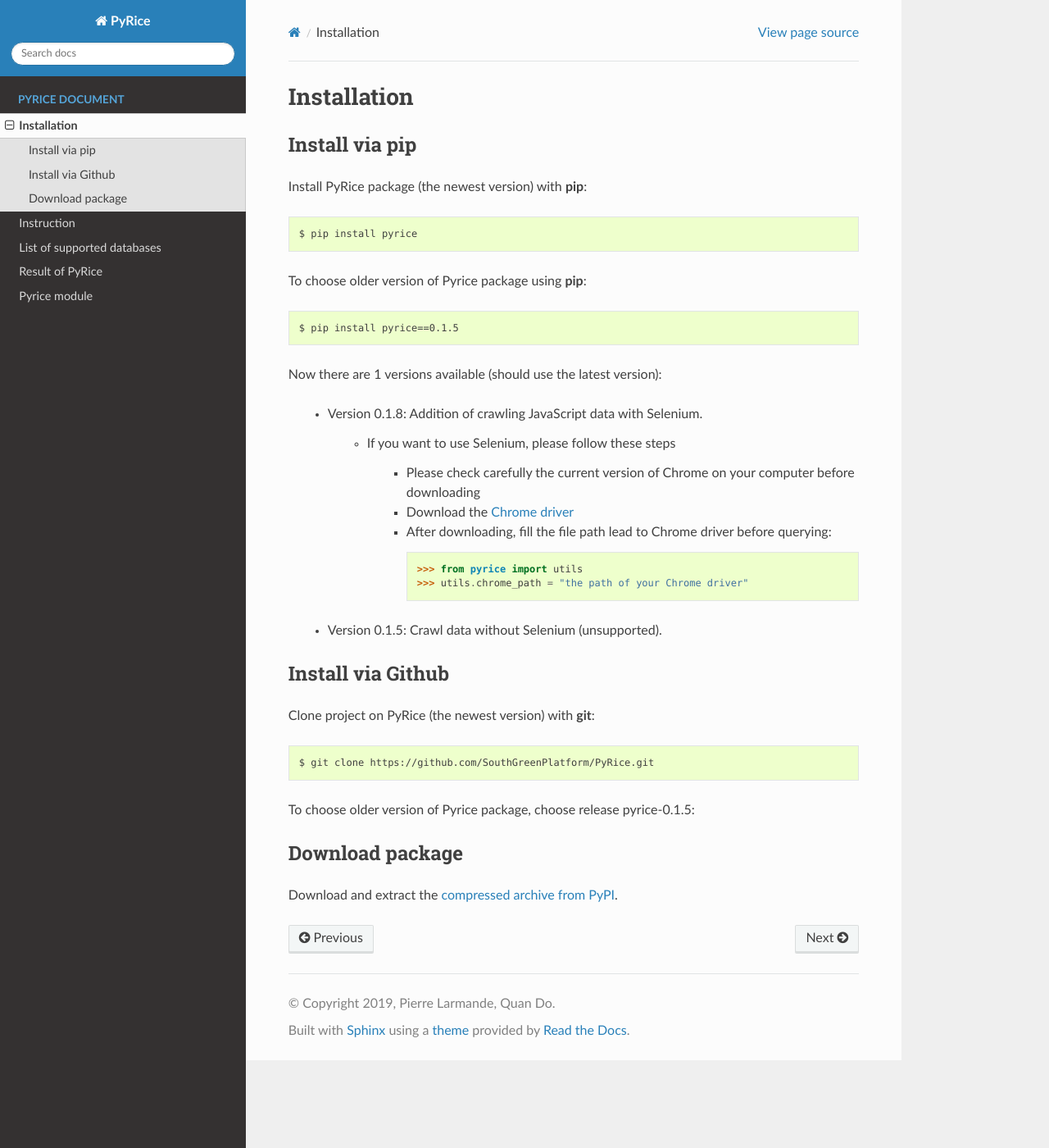
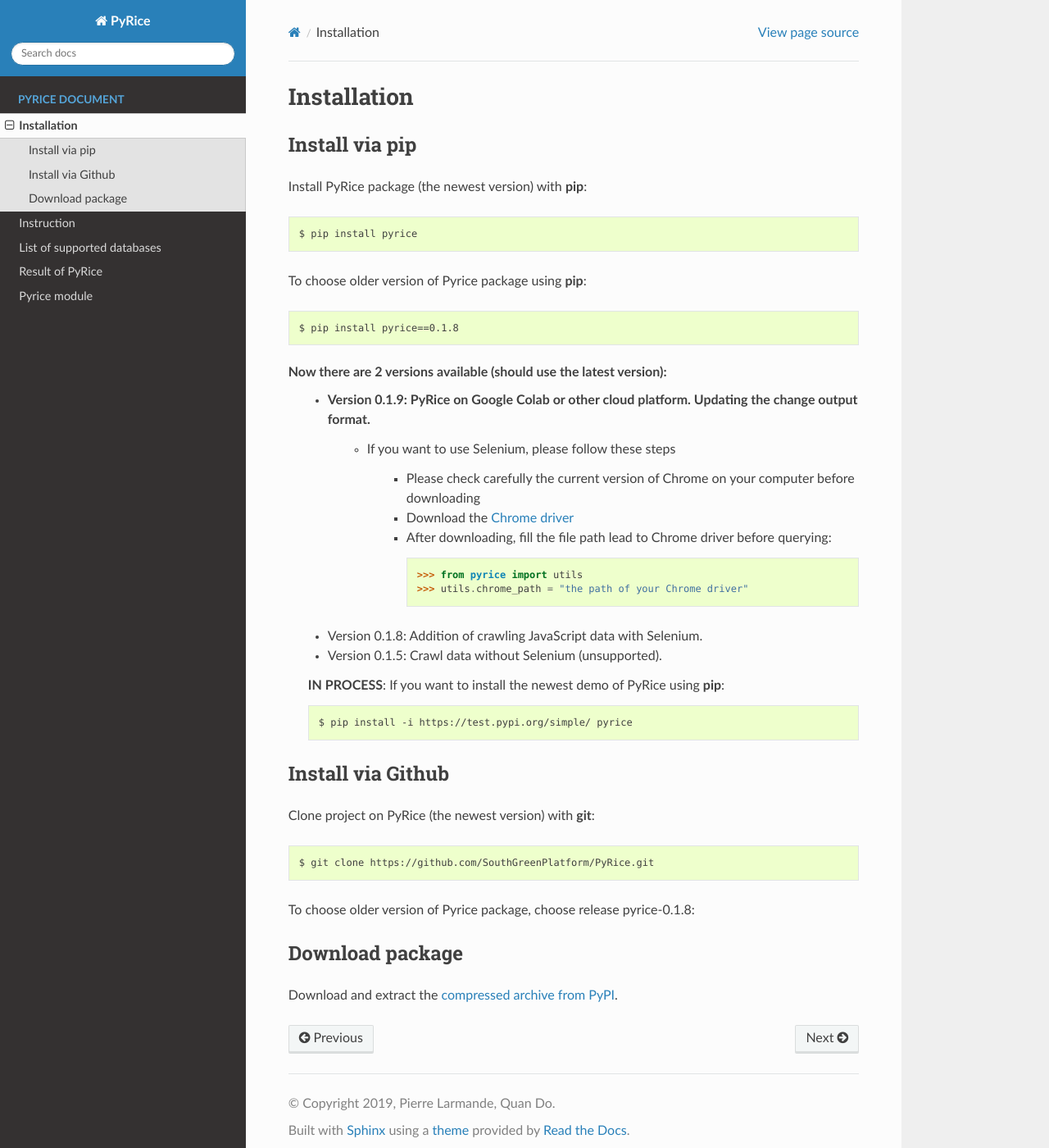
Before and after one commit to SouthGreenPlatform/PyRice, a Sphinx documentation site: the page built from docs/source/install.rst, in a window 1280 px wide and 1400 px high. Shown: the whole window at 82% size. Built offline with Sphinx 7.4.7 and the Read the Docs theme 2.0.0, drawn with Linux system fonts in a browser that asks for light colours.

Commit message:
fix docs

```diff
--- a/docs/source/install.rst
+++ b/docs/source/install.rst
@@ -11,13 +11,11 @@
 
 To choose older version of Pyrice package using :command:`pip`::
 
-    $ pip install pyrice==0.1.5
+    $ pip install pyrice==0.1.8
 
 
-Now there are 1 versions available (should use the latest version):
-
-    - Version 0.1.8: Addition of crawling JavaScript data with Selenium.
-
+Now there are 2 versions available (should use the latest version):
+    - Version 0.1.9: PyRice on Google Colab or other cloud platform. Updating the change output format.
         - If you want to use Selenium, please follow these steps
 
             + Please check carefully the current version of Chrome on your computer before downloading
@@ -28,7 +26,14 @@
                 >>> from pyrice import utils
                 >>> utils.chrome_path = "the path of your Chrome driver"
 
+
+    - Version 0.1.8: Addition of crawling JavaScript data with Selenium.
+
     - Version 0.1.5: Crawl data without Selenium (unsupported).
+
+    **IN PROCESS**: If you want to install the newest demo of PyRice using :command:`pip`::
+
+    $ pip install -i https://test.pypi.org/simple/ pyrice
 
 Install via Github
 ------------------
@@ -37,7 +42,7 @@
 
   $ git clone https://github.com/SouthGreenPlatform/PyRice.git
 
-To choose older version of Pyrice package, choose release pyrice-0.1.5:
+To choose older version of Pyrice package, choose release pyrice-0.1.8:
 
 Download package
 ----------------
--- a/setup.py
+++ b/setup.py
@@ -5,7 +5,7 @@
 
 setup(
     name = 'pyrice',
-    version = '0.2.6',
+    version = '0.1.9',
     description = 'PyRice: a Python package for functional analysis of rice genes',
     py_modules =['multi_query','utils','build_dictionary'],
     license = 'MIT',
```
Also changed, not shown: README.md (+3 -2 lines), docs/source/modules.rst (added, +7 -0 lines), docs/source/pyrice.rst (added, +46 -0 lines).
